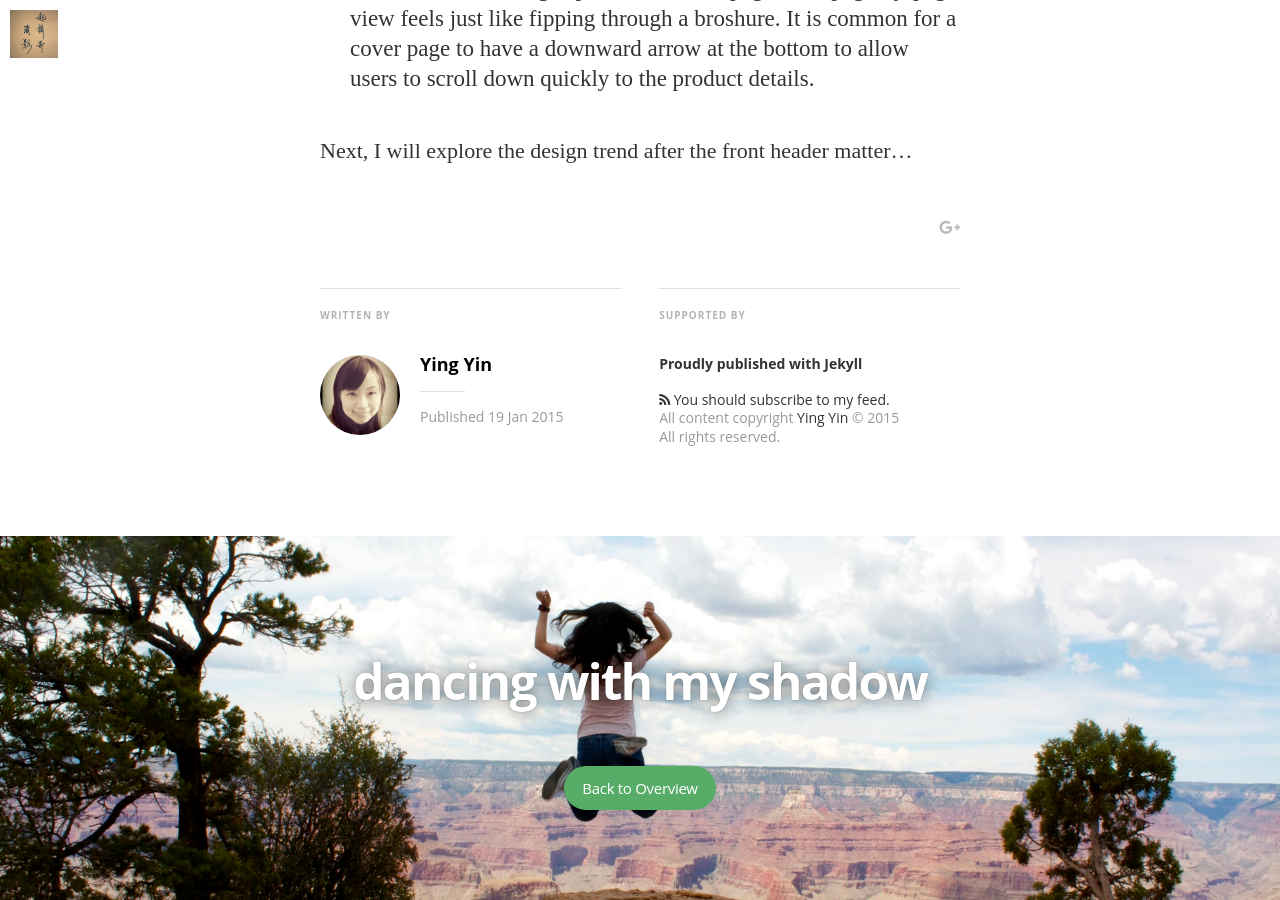
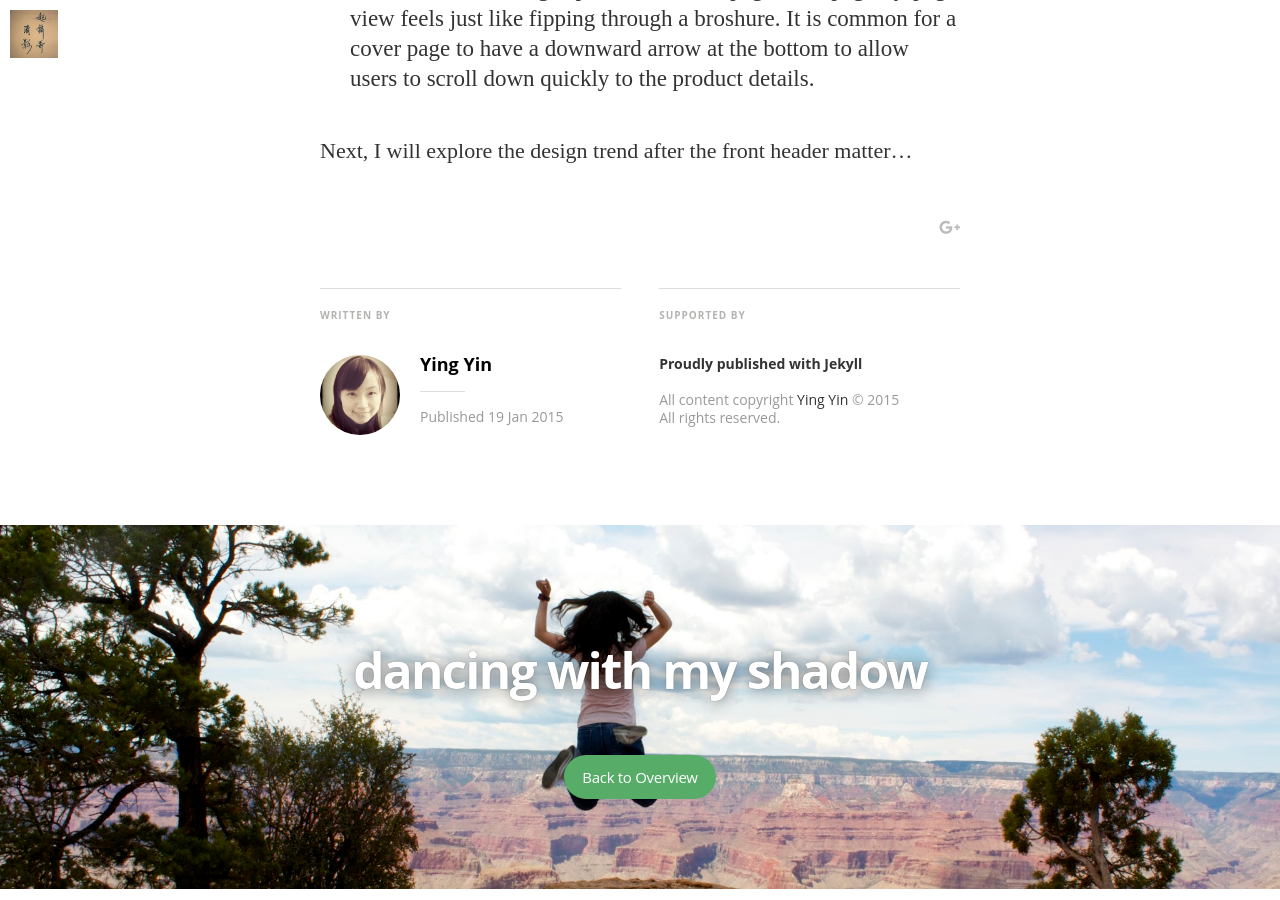
Before and after one commit to uShadow/uShadow.github.io, a Jekyll site: the page built from _posts/2015-01-19-web_design_trend_#1.markdown, in a window 1280 px wide and 900 px high, scrolled down 1223 px. Built offline with Jekyll 4.4.1, drawn with Linux system fonts in a browser that asks for light colours; nearby versions of some CDN libraries; some web fonts are replaced; Markdown is read by kramdown in place of the engine named in the settings.

Commit message:
Remvoed subscribe.

```diff
--- a/_layouts/post.html
+++ b/_layouts/post.html
@@ -78,7 +78,6 @@
             <h5 class="index-headline featured"><span>Supported by</span></h5>
             <footer class="site-footer">
               <section class="poweredby">Proudly published with <a href="http://jekyllrb.com"> Jekyll</a></section>
-              <a class="subscribe" href="{{ "/feed.xml" | prepend: site.baseurl }}"> <span class="tooltip"> <i class="fa fa-rss"></i> You should subscribe to my feed.</span></a>
               <div class="inner">
                 <section class="copyright">All content copyright <a href="{{@blog.url}}/">{{site.author}}</a> &copy; {{ site.time | date: '%Y' }}<br>All rights reserved.</section>
               </div>
```
